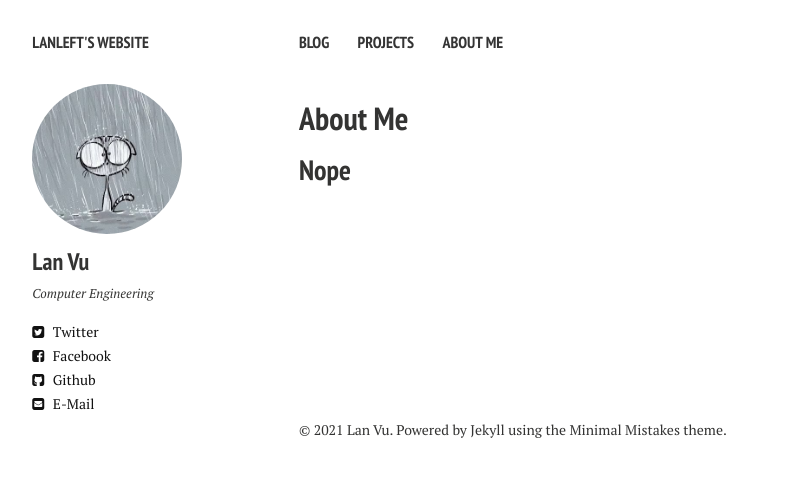
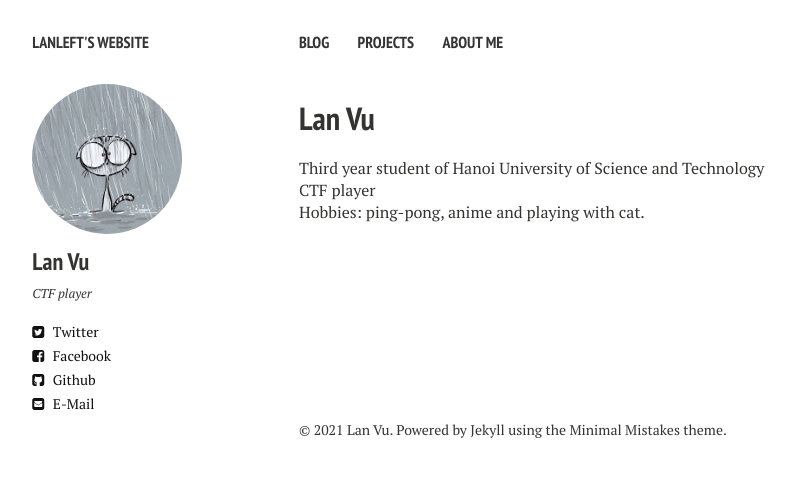
Before and after one commit to lanleft/lanleft.github.io, a Jekyll site: the page built from aboutme.md, in a window 1280 px wide. Shown: the top 477 px of the page, without its empty margins (21-815 px from the left). Built offline with Jekyll 4.4.1, drawn with Linux system fonts in a browser that asks for light colours; nearby versions of some CDN libraries.

```diff
--- a/_config.yml
+++ b/_config.yml
@@ -10,7 +10,7 @@ disqus_shortname: lanleft-github-io
 owner:
   name:           Lan Vu
   avatar:         /feature/image1.jpg
-  bio:            Computer Engineering
+  bio:            CTF player
   email:          lan.vt183781@sis.hust.edu.vn
   # Social networking links are used in author-bio sidebar. Update and remove as you like.
   twitter:
--- a/aboutme.md
+++ b/aboutme.md
@@ -1,9 +1,13 @@
 ---
 layout: post-index
 permalink: /aboutme/
-title: About Me
+title: Lan Vu
 tags: [aboutme]
 comments: false
 ---
 
-## Nope
+Third year student of Hanoi University of Science and Technology
+
+CTF player
+
+Hobbies: ping-pong, anime and playing with cat.
```
Also changed, not shown: _posts/blog/2021-02-04-complex-primes-in-rsa.md (renamed from _posts/blog/2021-02-04-test.md, +4 -5 lines), _posts/projects/2021-02-04-begin-project.md (deleted, +0 -13 lines), index.md (+1 -1 lines).
